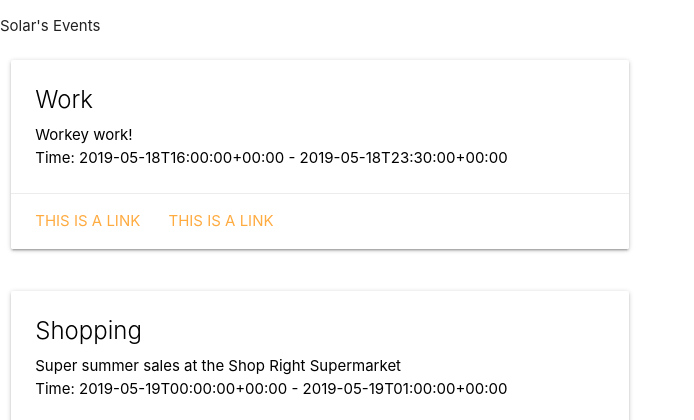
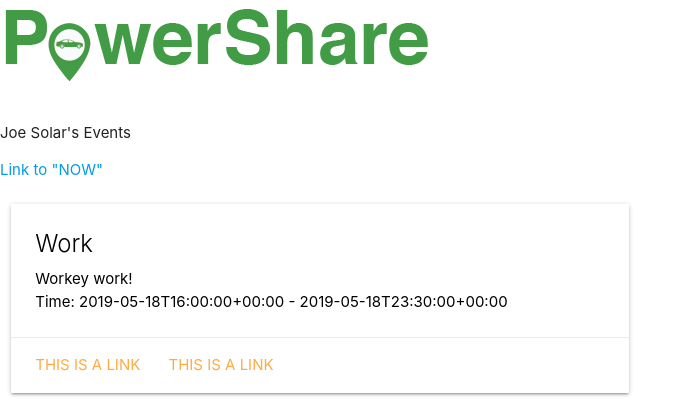
Before and after one commit to haydenhw/team-calendar, a Flask app: page /event/1 in a window 1280 px wide. Shown: the top 420 px of the page, without its empty margins (0-694 px from the left). Run offline with Flask 2, Linux system fonts and the light colour scheme; data comes from the database, SQL or seed files in the repository.

Commit message:
logo showing on events page

```diff
--- a/backend/app/templates/events.html
+++ b/backend/app/templates/events.html
@@ -13,8 +13,10 @@
     <title>Your Events Today!</title>
   </head>
   <body>
+    <img src="/static/logo.png" />
     <p>{{ user.first_name }}'s Events</p>
 
+    <a href="http://localhost:3000/">Link to "NOW"</a>
     <p>
       {% for event in events %}
     </p>
--- a/backend/run.py
+++ b/backend/run.py
@@ -207,7 +207,7 @@ if __name__ == '__main__':
         os.remove('app.db')
     db.create_all()
 
-    default = User(email="solaruser@gmail.com", first_name="Solar", last_name="User")
+    default = User(email="solaruser@gmail.com", first_name="Joe Solar", last_name="Poweruser")
     db.session.add(default)
     db.session.commit()
 
```
Also changed, not shown: backend/app/static/logo.png (added).
